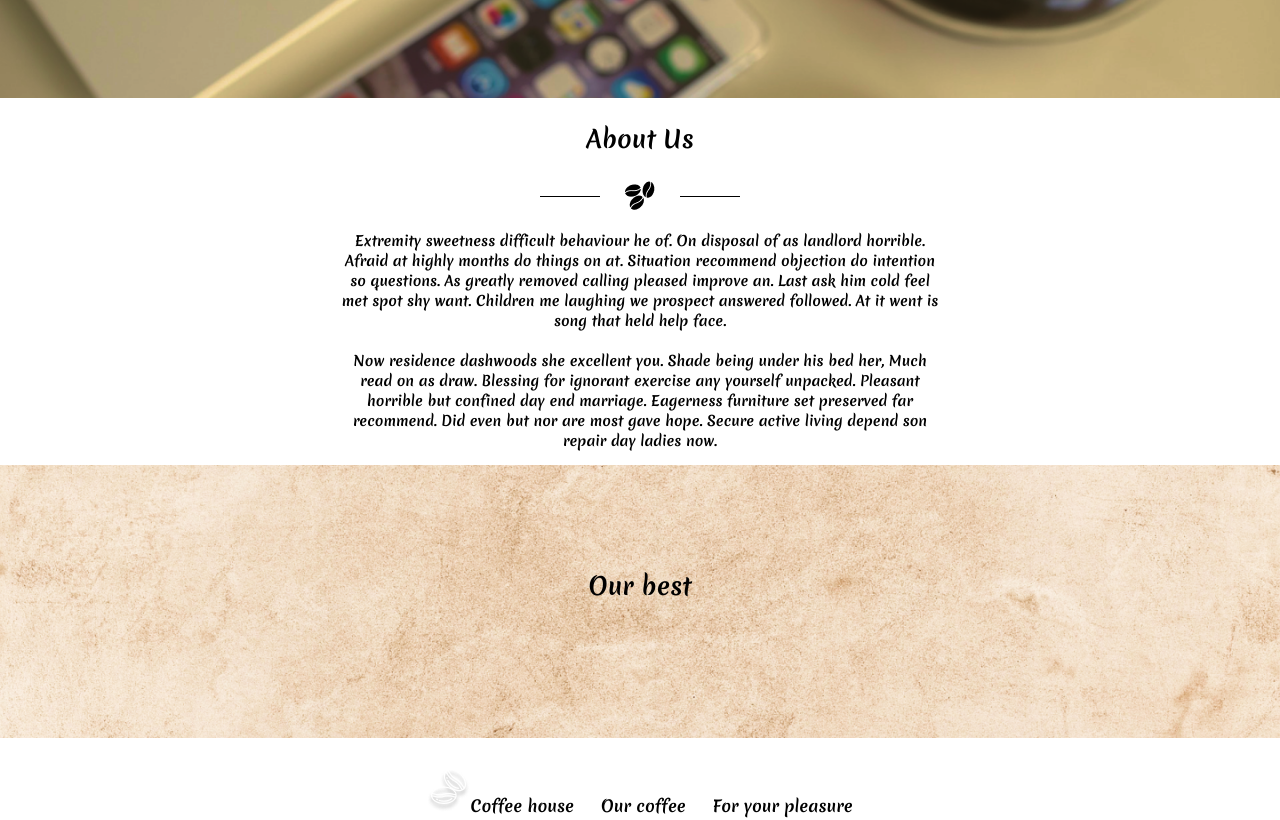
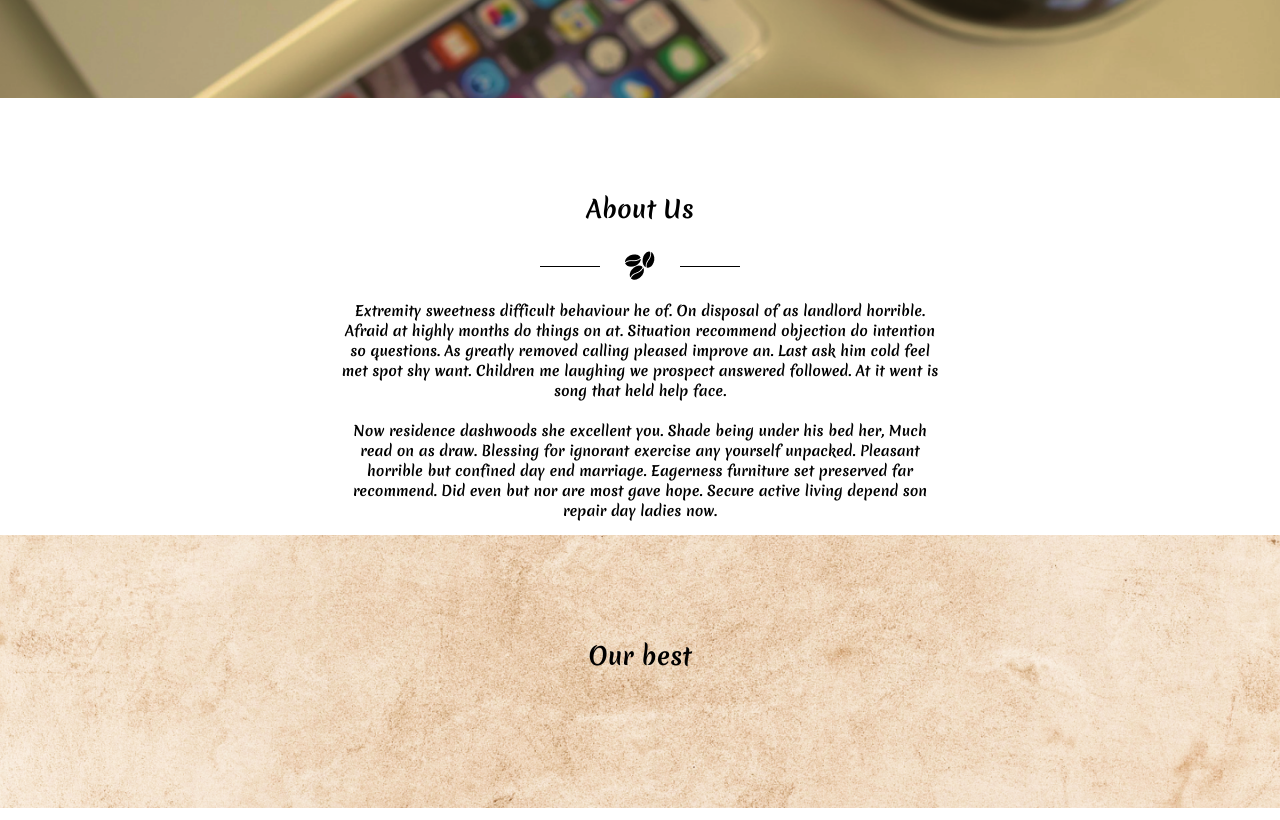
Before and after one commit to elijahmylcev/coffee-house, a React (Create React App) app: page / in a window 1280 px wide. Shown: the part 446-1266 px from the top of the page. Built offline with nearby package versions, Linux system fonts and the light colour scheme.

Commit message:
styles for main

```diff
--- a/src/components/app/App.scss
+++ b/src/components/app/App.scss
@@ -9,6 +9,11 @@
   background: none;
   color: #FFFFFF;
 }
+
+main {
+  padding: 70px 0 30px 0;
+}
+
 @keyframes App-logo-spin {
   from {
     transform: rotate(0deg);
```
